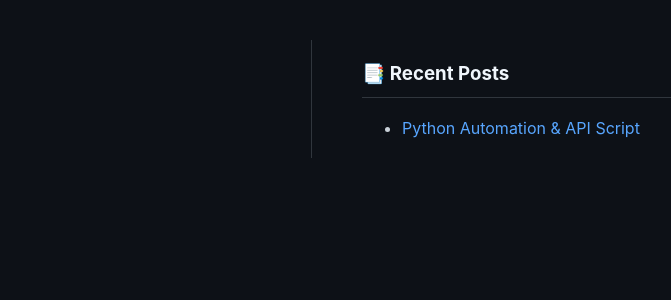
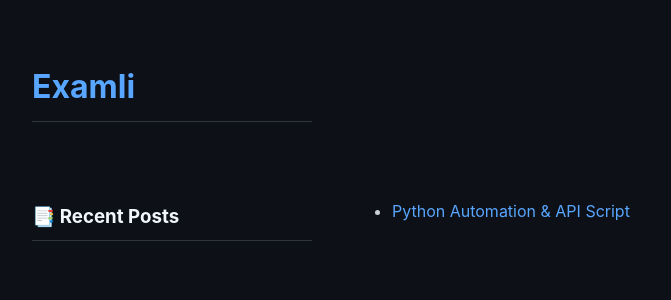
Before and after one commit to examli/examli.github.io, a Jekyll site: the page built from index.md, in a window 1280 px wide. Shown: the top 300 px of the page, without its empty margins (158-829 px from the left). Built offline with Jekyll 4.4.1, drawn with Linux system fonts in a browser that asks for light colours; our own code applies the rules of GitHub Pages for plain Markdown files.

Commit message:
Update default.html

```diff
--- a/_layouts/default.html
+++ b/_layouts/default.html
@@ -8,15 +8,9 @@
   </head>
   <body>
     <div class="wrapper">
-      <header>
-        <!--
         <h1><a href="/">{{ site.title }}</a></h1>
         <p>{{ site.description }}</p>
-        -->
-      </header>
-      <section>
         {{ content }}
-      </section>
     </div>
   </body>
 </html>
```
